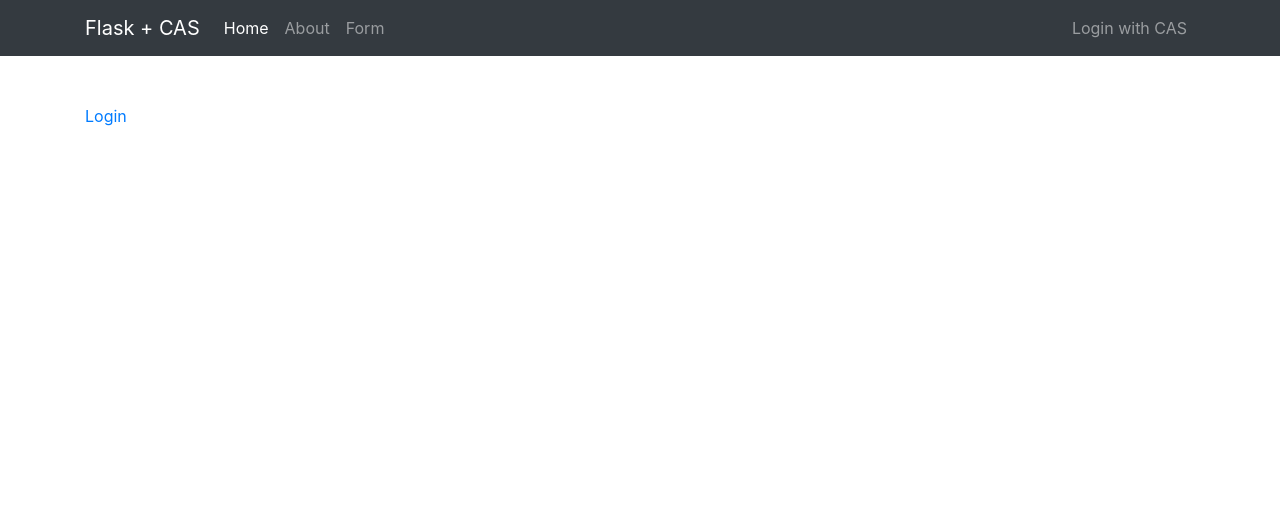
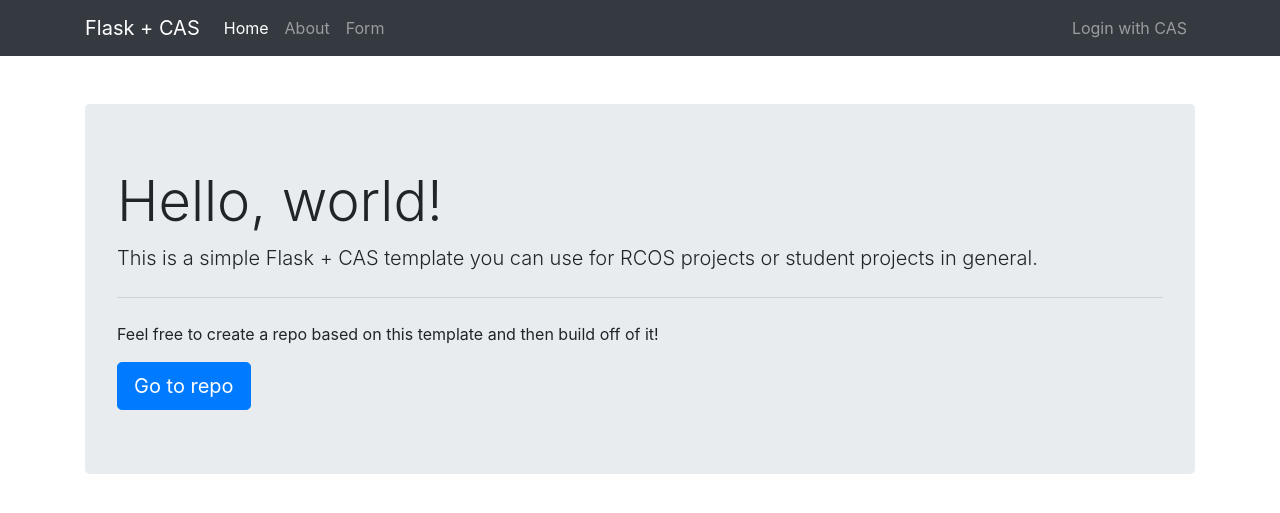
Before and after one commit to Apexal/flask-cas-template, a Python web app: template templates/index.html in a window 1280 px wide. Shown: the top 513 px of the page. Run offline with Jinja, Linux system fonts and the light colour scheme; the template is opened without the code that fills it, so the values that code supplies are empty; some libraries are stand-ins or nearby versions.

Commit message:
Add splash jumborton

```diff
--- a/templates/index.html
+++ b/templates/index.html
@@ -5,7 +5,14 @@
   <h1>Hello, {{ username }}!</h1>
   <a href="/cas/logout">Logout</a>
   {% else %}
-  <a href="/cas/login">Login</a>
+  <div class="jumbotron">
+    <h1 class="display-4">Hello, world!</h1>
+    <p class="lead">This is a simple Flask + CAS template you can use for RCOS projects or student projects in general.
+    </p>
+    <hr class="my-4">
+    <p>Feel free to create a repo based on this template and then build off of it!</p>
+    <a class="btn btn-primary btn-lg" href="https://github.com/Apexal/flask-cas-template" role="button">Go to repo</a>
+  </div>
   {% endif %}
 </div>
 {% endblock %}
```
